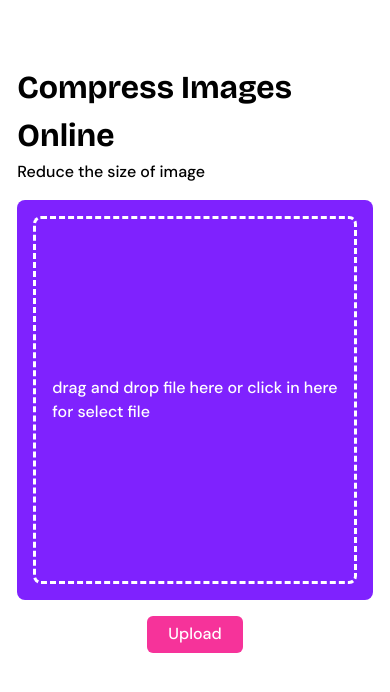
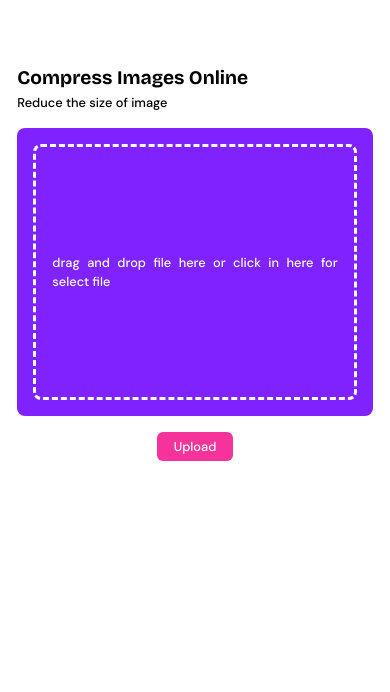
Before and after one commit to Salthof28/fe-cfactor-image-processing-web, a Next.js app: page / in a window 390 px wide. Shown: the top 692 px of the page. Built offline with nearby package versions, Linux system fonts and the light colour scheme; a web font is replaced by a local one.

Commit message:
style: setting responsive for mobile

```diff
--- a/src/app/page.tsx
+++ b/src/app/page.tsx
@@ -6,8 +6,8 @@ export default function Home() {
     <div>
       <main className={`max-md:pt-[2em] z-10 bg-white flex justify-center min-h-screen`}>
         <div className={`max-w-360 flex flex-col px-[clamp(0.6em,calc(var(--prefcalc)*4),4em)] py-[2em] w-full text-black ${dmSans.className}`}>
-          <h4 className={`text-[2em] ${bricolageGrotest.className}`}>Compress Images Online</h4>
-          <p>Reduce the size of image</p>
+          <h4 className={`text-[clamp(1.2em,calc(var(--prefcalc)*2),2em)] ${bricolageGrotest.className}`}>Compress Images Online</h4>
+          <p className={`text-[clamp(0.8em,calc(var(--prefcalc)*1),1em)]`}>Reduce the size of image</p>
           <DropFile/>
         </div>
       </main>
--- a/src/components/home/DropFile.tsx
+++ b/src/components/home/DropFile.tsx
@@ -71,23 +71,23 @@ export function DropFile() {
 
     return (
         <div className={`flex flex-col gap-[1em] items-center`}>
-            <div className={`relative mt-[1em] w-full h-[25em] rounded-lg p-[1em] ${isDragActive ? "bg-white" : "bg-violet-600"}`}>
+            <div className={`relative mt-[1em] w-full h-[clamp(18em,calc(var(--prefcalc)*25),25em)] rounded-lg p-[1em] ${isDragActive ? "bg-white" : "bg-violet-600"}`}>
                 { errorMessage && (
                     <div className={`absolute text-center p-[0.2em] bg-amber-200 rounded-md left-[15em] right-[15em] top-[0.5em]`}>
-                        <p className={`text-red-600`}>{`${errorMessage}`}</p>
+                        <p className={`text-red-600 text-[clamp(0.8em,calc(var(--prefcalc)*1),1em)]`}>{`${errorMessage}`}</p>
                     </div>
                 ) }
-                <div {...getRootProps()} className={`flex justify-center items-center w-full h-full border-[0.2em] border-dashed rounded-lg cursor-pointer ${isDragActive ? "border-violet-600" : "border-white"} p-[1em]`}>
+                <div {...getRootProps()} className={`flex justify-center items-center w-full h-full border-[0.2em] border-dashed rounded-lg cursor-pointer ${isDragActive ? "border-violet-600" : "border-white"} p-[1em] text-justify`}>
                     <input {...getInputProps()} />
-                    { !preview ? (<p className={`${isDragActive ? "text-violet-600" : "text-white"}`}>drag and drop file here or click in here for select file</p>) : (
+                    { !preview ? (<p className={`text-[clamp(0.8em,calc(var(--prefcalc)*1),1em)] ${isDragActive ? "text-violet-600" : "text-white"}`}>drag and drop file here or click in here for select file</p>) : (
                         <div className={` flex-col items-center justify-center h-full gap-[0.5em] ${isDragActive ? "hidden" : "flex"}`}>
-                            <img src={preview} className={`max-h-[18em]`} />
-                            <p className={`text-white`}>{file?.name}</p>
+                            <img src={preview} className={`max-h-[clamp(12em,calc(var(--prefcalc)*18),18em)]`} />
+                            <p className={`text-white text-[clamp(0.8em,calc(var(--prefcalc)*1),1em)]`}>{file?.name}</p>
                         </div>
                     ) }
                 </div>
             </div>
-            <Button onClick={handleUpload} disabled={uploadMutation.isPending} className={`active:scale-95 w-[6em] hover:bg-red-700`} >Upload</Button>
+            <Button onClick={handleUpload} disabled={uploadMutation.isPending} className={`active:scale-95 w-[6em] hover:bg-red-700 text-[clamp(0.8em,calc(var(--prefcalc)*1),1em)]`} >Upload</Button>
         </div>
     )
 }
--- a/src/components/home/Processing.tsx
+++ b/src/components/home/Processing.tsx
@@ -65,7 +65,7 @@ export function Processing({ imageStatus, setProcess }: ProcessProp) {
                     <p>{downloadError}</p>
                 </div>
             ) }
-            <h5 className={`text-[1.5em] flex flex-row gap-[0.2em]`}>
+            <h5 className={`text-[clamp(1em,calc(var(--prefcalc)*1.5),1.5em)] flex flex-row gap-[0.2em]`}>
                 {`${data.data.status.toUpperCase()}`}
                 {data.data.status !== StatusProcess.completed && data.data.status !== StatusProcess.failed && (
                     <>
@@ -75,11 +75,11 @@ export function Processing({ imageStatus, setProcess }: ProcessProp) {
                     </>
                 )}
             </h5>
-            <p className={`text-[1em]`}>{`${data.data.message}`}</p>
+            <p className={`text-[clamp(0.8em,calc(var(--prefcalc)*1),1em)] text-justify`}>{`${data.data.message}`}</p>
             { data.data.status === StatusProcess.completed && (
                 <div className={`flex flex-col gap-[0.4em]`}>
-                    <Button onClick={() => downloadMutation.mutate()} disabled={downloadMutation.isPending}>{ downloadMutation.isPending ? 'Downloading...' : 'Download' }</Button>
-                    <Button onClick={() => setProcess(StatusProcess.idle)} colourBg="bg-none" colourtext="text-blue-800" className={`underline`}>{`Back to upload image`}</Button>
+                    <Button onClick={() => downloadMutation.mutate()} disabled={downloadMutation.isPending} className={`text-[clamp(0.8em,calc(var(--prefcalc)*1),1em)]`}>{ downloadMutation.isPending ? 'Downloading...' : 'Download' }</Button>
+                    <Button onClick={() => setProcess(StatusProcess.idle)} colourBg="bg-none" colourtext="text-blue-800" className={`underline text-[clamp(0.8em,calc(var(--prefcalc)*1),1em)]`}>{`Back to upload image`}</Button>
                 </div>
             ) }
         </div>
```
